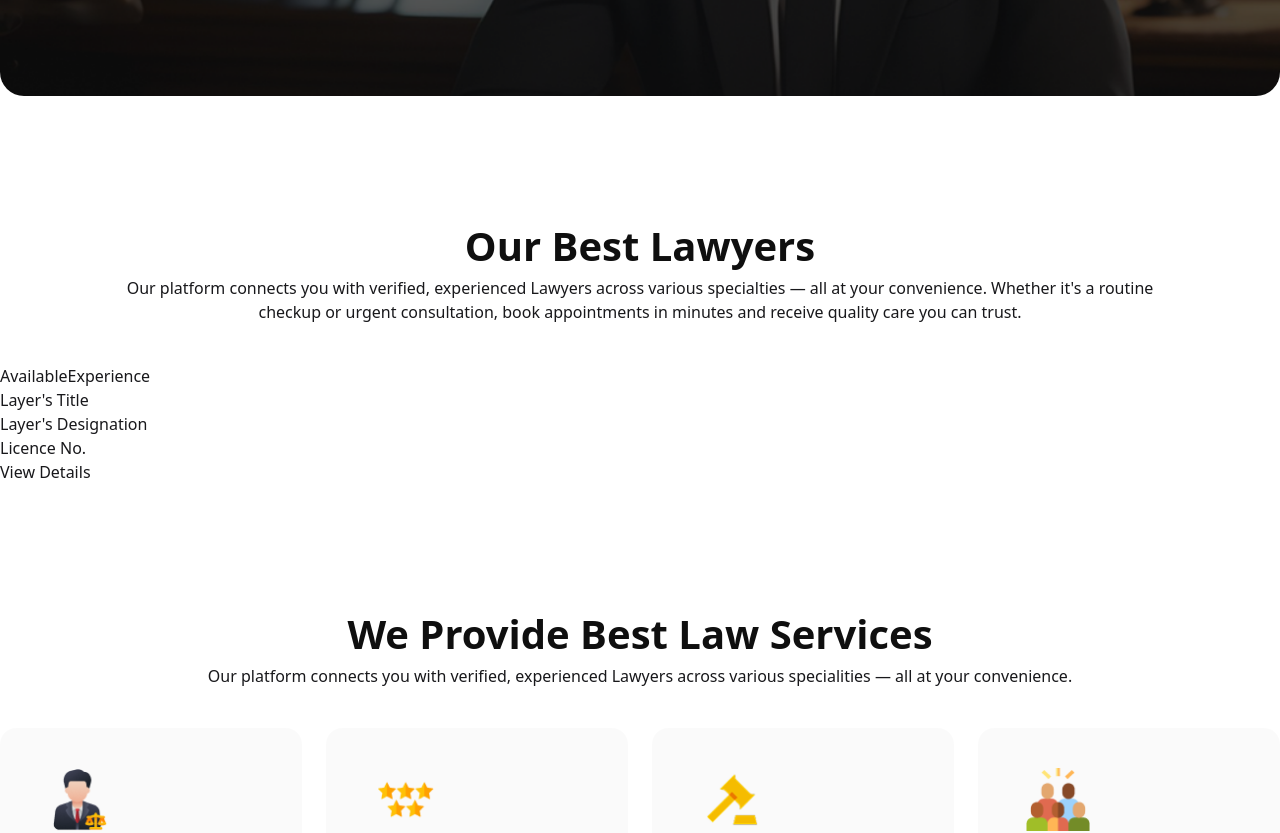
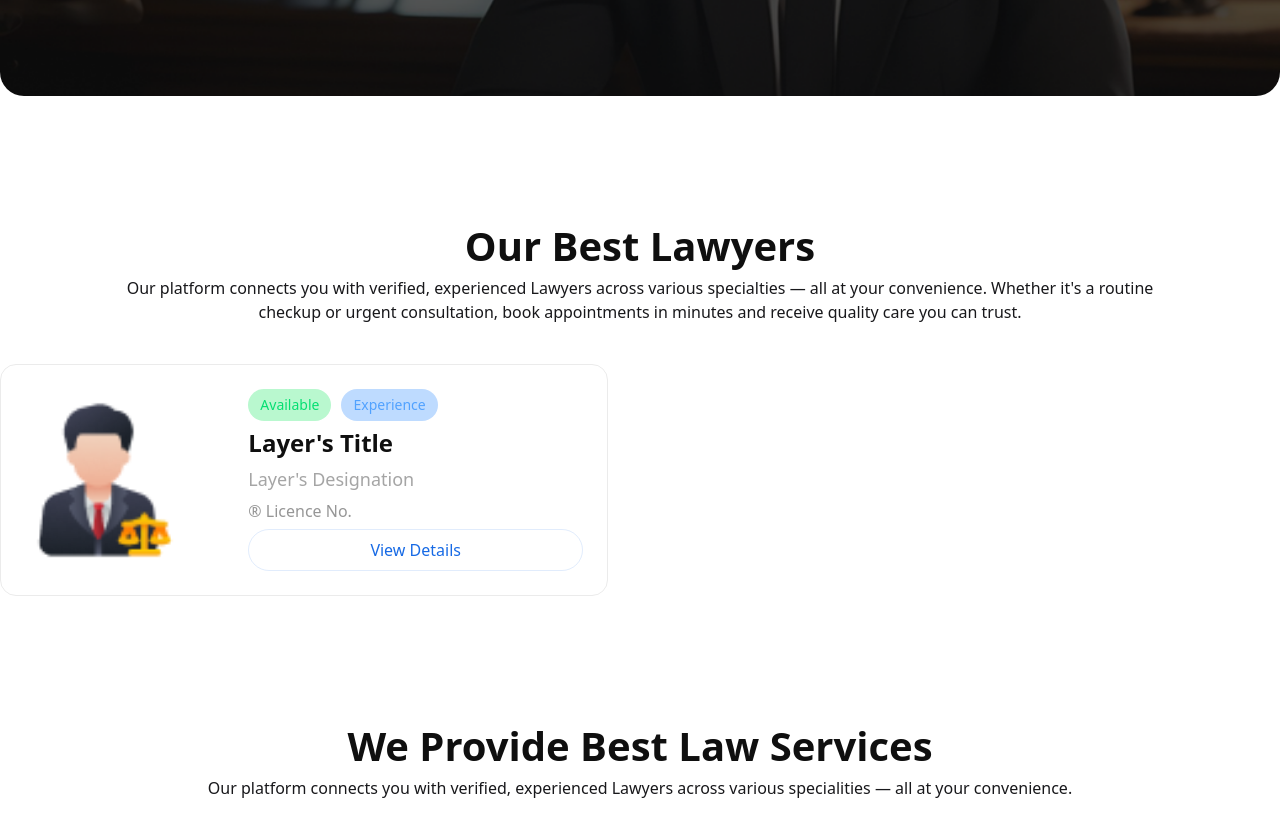
Before and after one commit to AsifHossain22/lawyer-appointment-booking-app, a React (Vite) app: page / in a window 1280 px wide. Shown: the part 660-1493 px from the top of the page. Built offline with nearby package versions, Linux system fonts and the light colour scheme.

Commit message:
Added Lawyer's Card Design

```diff
--- /dev/null
+++ b/src/components/Lawyers/Lawyers.jsx
@@ -0,0 +1,65 @@
+import React from "react";
+
+const Lawyers = () => {
+  return (
+    <div className="py-20">
+      {/* SectionTitle */}
+      <div className="text-center">
+        <h2 className="text-[#0F0F0F] text-[40px] font-extrabold">
+          Our Best Lawyers
+        </h2>
+        <p className="w-10/12 mx-auto">
+          Our platform connects you with verified, experienced Lawyers across
+          various specialties — all at your convenience. Whether it's a routine
+          <br />
+          checkup or urgent consultation, book appointments in minutes and
+          receive quality care you can trust.
+        </p>
+      </div>
+
+      {/* LawyersContainer */}
+      <div className="grid grid-cols-1 md:grid-cols-2 gap-16 py-10">
+        {/* LawyersCard */}
+        <div className="border border-[#0F0F0F15] rounded-2xl p-6">
+          {/* LawyersInfo */}
+          <div className="flex items-center gap-14">
+            {/* Lawyer's Image Container */}
+            <div className="w-4/12">
+              <img src="lawyer.png" alt="" className="w-[160px]" />
+            </div>
+            {/* Lawyer's Details Container */}
+            <div className="w-8/12 flex flex-col gap-1.5">
+              {/* Availablity & Experience */}
+              <div className="flex gap-2.5">
+                <span className="text-sm font-medium bg-green-200 text-green-400 py-1.5 px-3 rounded-full cursor-pointer">
+                  Available
+                </span>
+                <span className="text-sm font-medium bg-blue-200 text-blue-400 py-1.5 px-3 rounded-full cursor-pointer">
+                  Experience
+                </span>
+              </div>
+              {/* Lawyer's Title */}
+              <h4 className="text-[#0F0F0F] text-2xl font-extrabold">
+                Layer's Title
+              </h4>
+              {/* Lawyer's Designation */}
+              <h6 className="text-[#0F0F0F60] text-lg font-medium">
+                Layer's Designation
+              </h6>
+              {/* Lawyer's Licence No. */}
+              <p className="text-[#0F0F0F70] font-medium">&#174; Licence No.</p>
+              {/* Lawyer's Details Button */}
+              <div>
+                <button className="w-full border border-[#176AE520] rounded-full text-[#176AE5] hover:text-white px-3.5 py-2 cursor-pointer hover:bg-[#176AE5] duration-300">
+                  View Details
+                </button>
+              </div>
+            </div>
+          </div>
+        </div>
+      </div>
+    </div>
+  );
+};
+
+export default Lawyers;
--- a/src/components/Layers/Layers.jsx
+++ /dev/null
@@ -1,50 +0,0 @@
-import React from "react";
-
-const Layers = () => {
-  return (
-    <div className="py-20">
-      {/* SectionTitle */}
-      <div className="text-center">
-        <h2 className="text-[#0F0F0F] text-[40px] font-extrabold">
-          Our Best Lawyers
-        </h2>
-        <p className="w-10/12 mx-auto">
-          Our platform connects you with verified, experienced Lawyers across
-          various specialties — all at your convenience. Whether it's a routine
-          <br />
-          checkup or urgent consultation, book appointments in minutes and
-          receive quality care you can trust.
-        </p>
-      </div>
-
-      {/* LayersContainer */}
-      <div className="grid grid-cols-1 md:grid-cols-2 py-10">
-        {/* LayersInfo */}
-        <div>
-          {/* Layer's Image Container */}
-          <div>
-            <img src="" alt="" />
-          </div>
-          {/* Layer's Details Container */}
-          <div>
-            {/* Availablity & Experience */}
-            <div>
-              <span>Available</span>
-              <span>Experience</span>
-            </div>
-            {/* Layer's Title */}
-            <h4>Layer's Title</h4>
-            {/* Layer's Designation */}
-            <h6>Layer's Designation</h6>
-            {/* Layer's Licence No. */}
-            <p>Licence No.</p>
-            {/* Layer's Details Button */}
-            <button>View Details</button>
-          </div>
-        </div>
-      </div>
-    </div>
-  );
-};
-
-export default Layers;
--- a/src/components/Services/Services.jsx
+++ b/src/components/Services/Services.jsx
@@ -20,7 +20,7 @@ const Services = () => {
         <div className="px-12 py-10 bg-[#0F0F0F05] rounded-2xl">
           {/* ServiceImage */}
           <div>
-            <img src="layer.png" alt="" className="w-16" />
+            <img src="lawyer.png" alt="" className="w-16" />
           </div>
           <h4 className="text-[#0F0F0F] text-5xl font-extrabold pt-4 pb-3">
             199+
--- a/src/pages/ContactUs/ContactUs.jsx
+++ /dev/null
@@ -1,11 +0,0 @@
-import React from "react";
-
-const ContactUs = () => {
-  return (
-    <div>
-      <h1>Contact Us</h1>
-    </div>
-  );
-};
-
-export default ContactUs;
--- a/src/pages/Home/Home.jsx
+++ b/src/pages/Home/Home.jsx
@@ -1,7 +1,7 @@
 import React from "react";
 import Banner from "../../components/Banner/Banner";
 import Services from "../../components/Services/Services";
-import Layers from "../../components/Layers/Layers";
+import Lawyers from "../../components/Lawyers/Lawyers";
 
 const Home = () => {
   return (
@@ -13,7 +13,7 @@ const Home = () => {
 
       {/* LayerSection */}
       <section>
-        <Layers></Layers>
+        <Lawyers></Lawyers>
       </section>
 
       {/* ServicesSection */}
```
Also changed, not shown: public/lawyer.png (renamed from public/layer.png).
